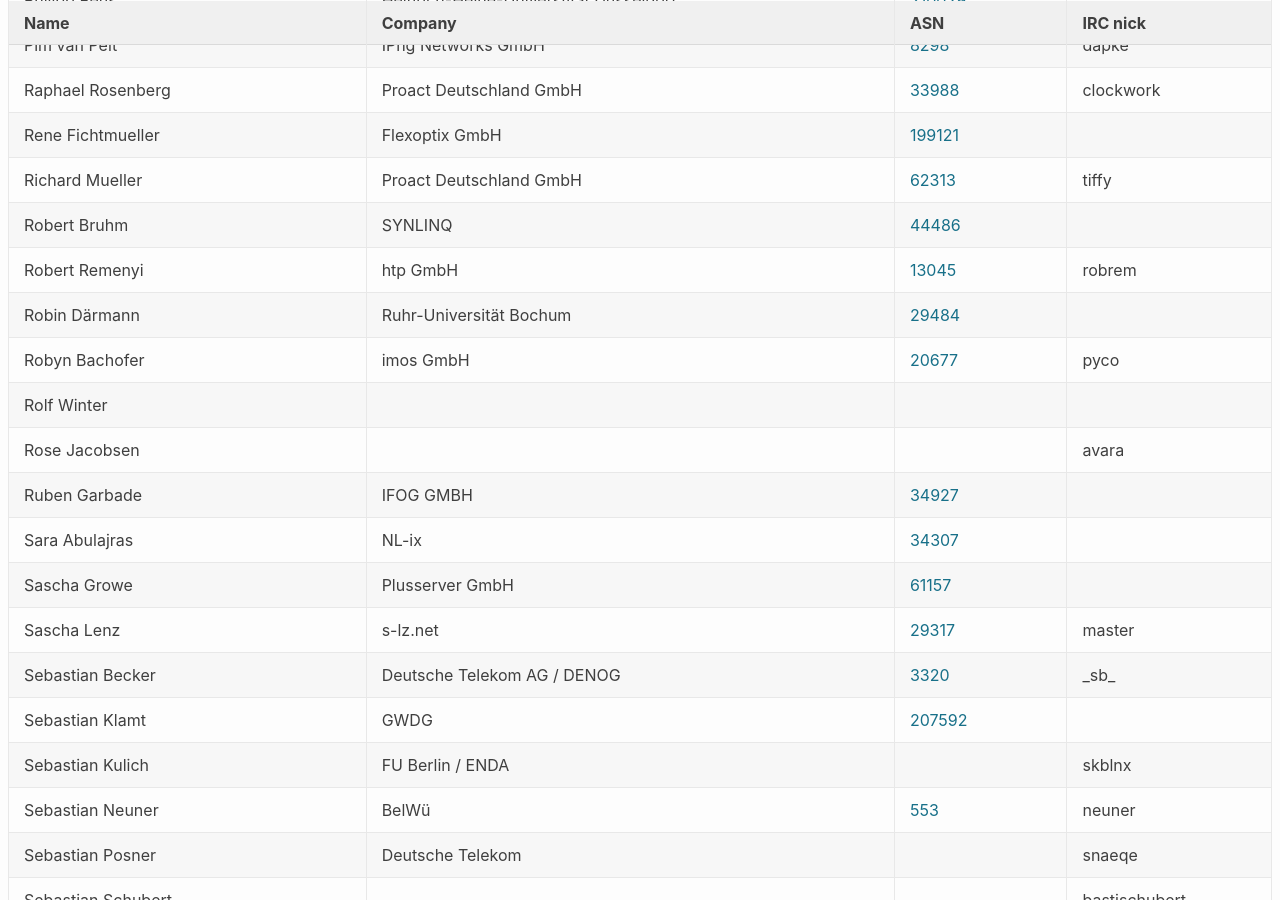
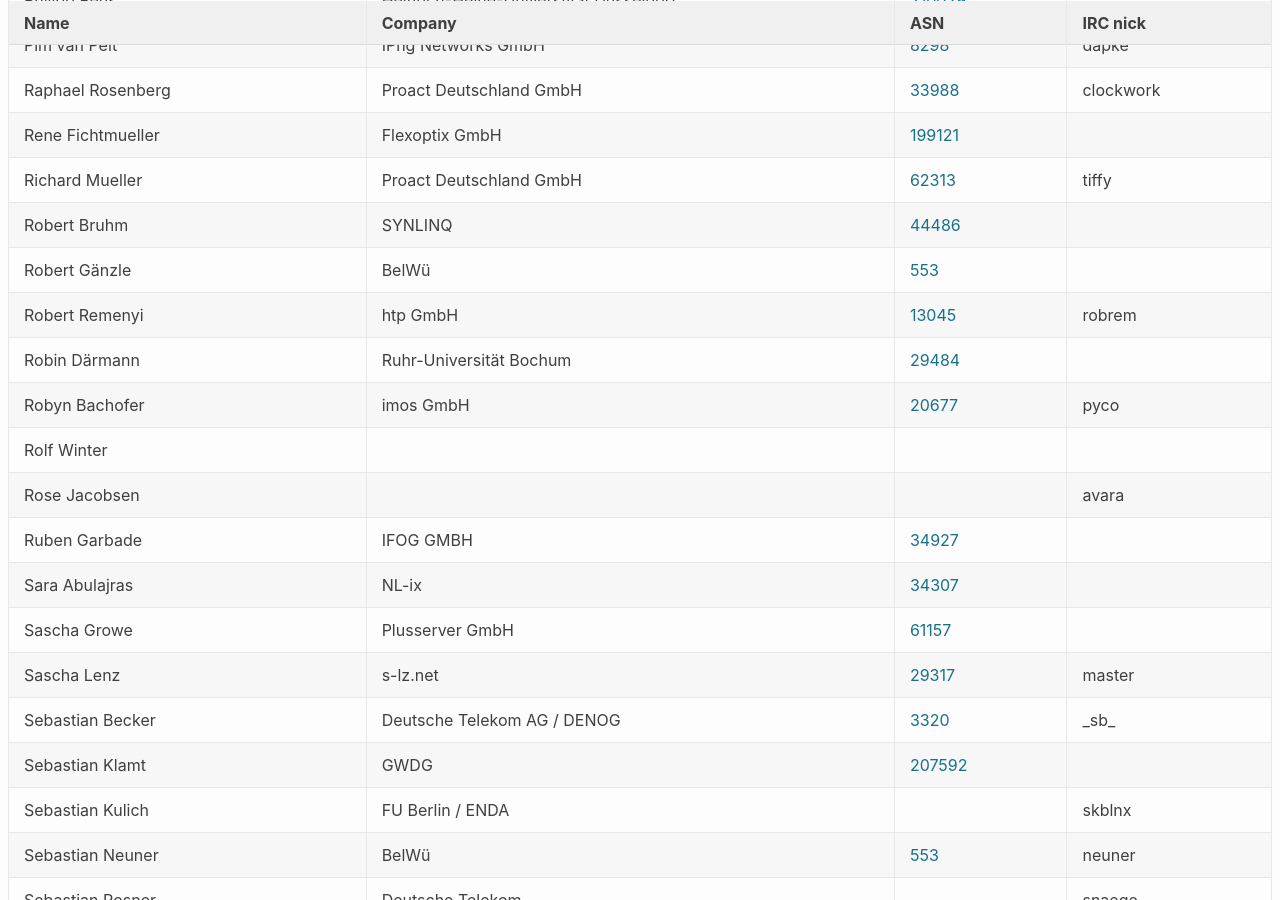
Before and after one commit to denog/pretix-attendeelist, a Jekyll site: the page built from denog14/index.md, in a window 1280 px wide and 900 px high, scrolled down 6769 px. Built offline with Jekyll 4.4.1, drawn with Linux system fonts in a browser that asks for light colours.

Commit message:
Latest data: Wed Oct 19 16:12:33 UTC 2022

```diff
--- a/_data/attendees_denog14_onsite.json
+++ b/_data/attendees_denog14_onsite.json
@@ -912,6 +912,12 @@
     "asn": "44486"
   },
   {
+    "name": "Robert Gänzle",
+    "company": "BelWü",
+    "irc": null,
+    "asn": "553"
+  },
+  {
     "name": "Robert Remenyi",
     "company": "htp GmbH",
     "irc": "robrem",
```
